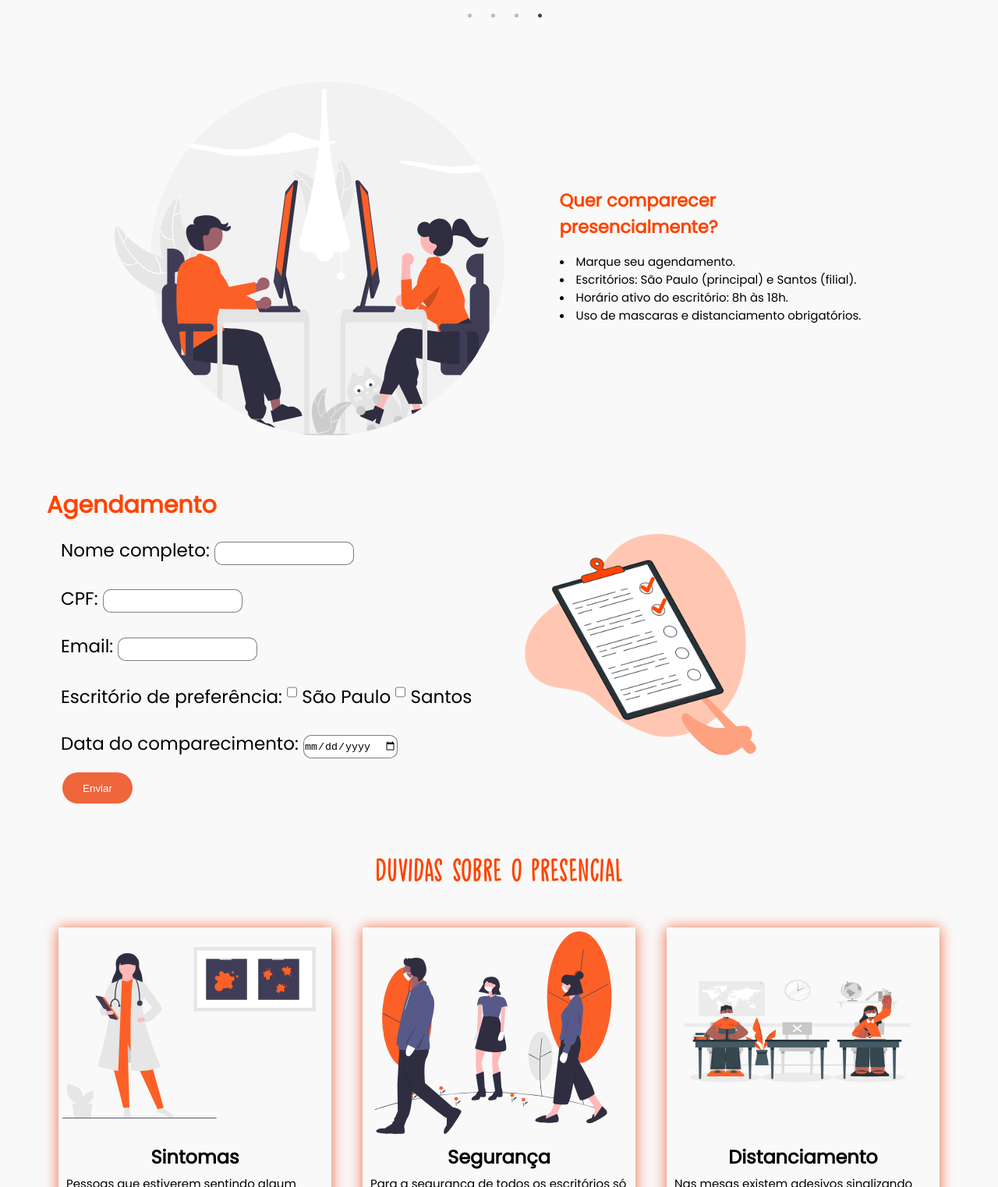
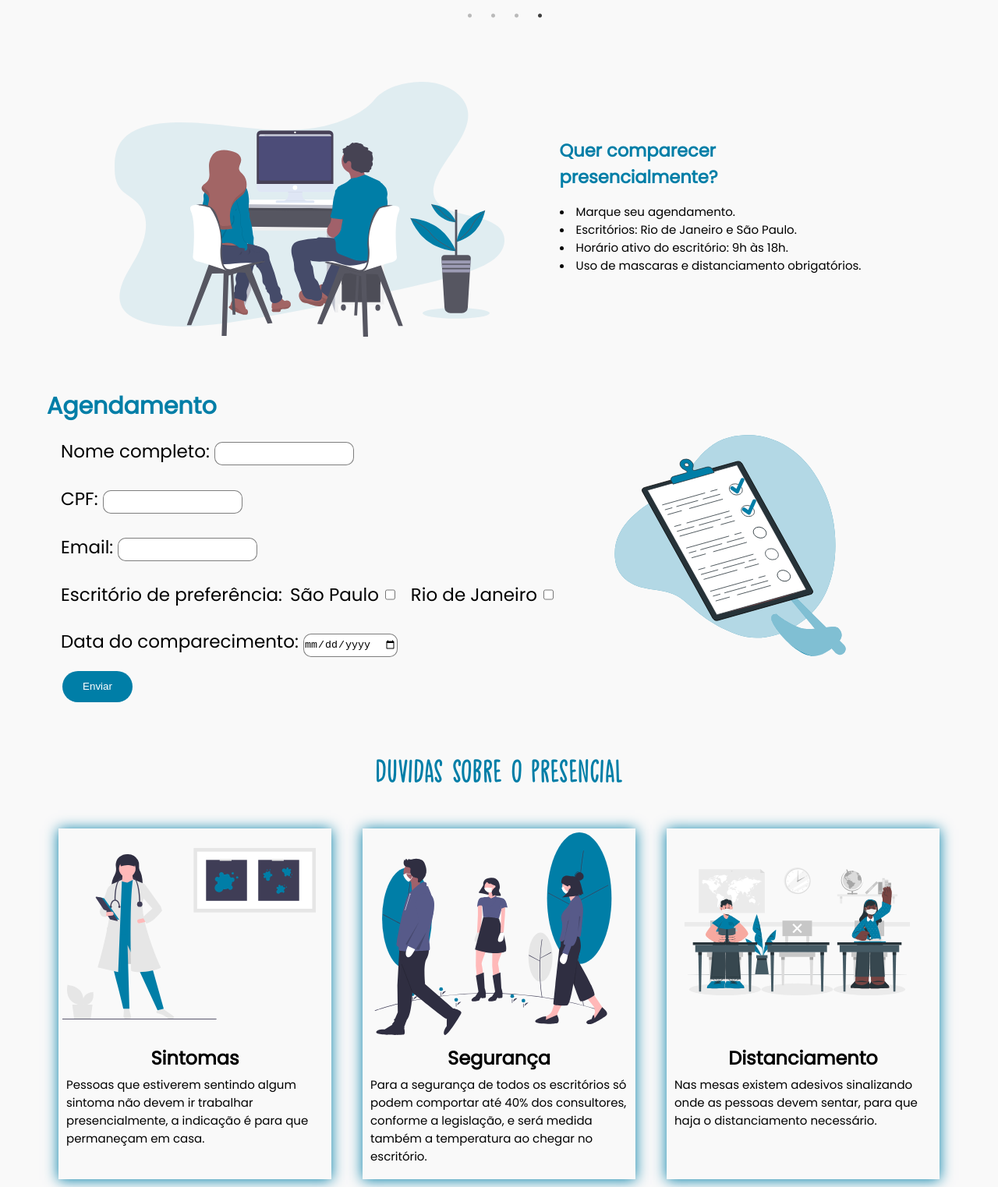
Before and after one commit to EsterKarolyne/FcamaraDesafio, a plain HTML site: page index.html in a window 1280 px wide. Shown: the part 1277-2800 px from the top of the page at 78% size. Drawn offline with nearby package versions, Linux system fonts and the light colour scheme.

Commit message:
finaliza projeto

```diff
--- a/index.html
+++ b/index.html
@@ -15,7 +15,7 @@
 
     <script src="script.js"></script>
 
-    <title>teste</title>
+    <title>MyProject</title>
 </head>
 
 <body>
@@ -23,7 +23,7 @@
     <header class="containerHeader">
 
         <div class="headerDesktop">
-            <h1 class="logo"><img class="logotipo" src="img/logotipo.png" alt=""></h1>
+            <h1 class="logo"><i class="fas fa-syringe"></i></h1>
             <div class="containerNav">
                 <a class="navHeader" href="#home">Home</a>
                 <a class="navHeader" href="#atuacao">atuação</a>
@@ -68,12 +68,15 @@
             <div class="textoOne">
 
                 <h2>Home Office?</h2>
-                <p>Com a Pandemia da Covid-19, muita coisa mudou. O trabalho remoto foi necessário para aqueles que se comprometem com a vida. Porém, hoje com a vacinação em andamento, já podemos enxergar novas possibilidades, a reabertura da nossa empresa ja é possivel, no entanto,o trabalho remoto ja é uma realidade <strong>opcional</strong> por aqui! </p>
+                <p>Com a Pandemia da Covid-19, muita coisa mudou. O trabalho remoto foi necessário para aqueles que se
+                    comprometem com a vida. Porém, hoje com a vacinação em andamento, já podemos enxergar novas
+                    possibilidades, a reabertura da nossa empresa ja é possivel, no entanto,o trabalho remoto ja é uma
+                    realidade <strong>opcional</strong> por aqui! </p>
 
             </div>
 
             <div class="imgDiv">
-                <img class="imgOne" src="img/img1.svg" alt="">
+                <img class="imgOne" src="img/Imagem1.svg" alt="dev-code">
             </div>
 
         </div>
@@ -102,15 +105,15 @@
         <div class="containerRegras">
 
             <div class="divImg2">
-            <img class="img2" src="img/img2.svg" alt="">
+                <img class="img2" src="img/imagem2.svg" alt="">
             </div>
 
             <div class="textTwo">
                 <h2>Quer comparecer presencialmente?</h2>
                 <p>
                     <li>Marque seu agendamento.</li>
-                <li>Escritórios: São Paulo (principal) e Santos (filial).</li>
-                <li>Horário ativo do escritório: 8h às 18h.</li>
+                    <li>Escritórios: Rio de Janeiro e São Paulo.</li>
+                    <li>Horário ativo do escritório: 9h às 18h.</li>
                     <li>Uso de mascaras e distanciamento obrigatórios.</li>
                 </p>
             </div>
@@ -123,16 +126,27 @@
             <div class="containerElements">
                 <h2>Agendamento</h2>
                 <div>
-                    <div class="divElements" >Nome completo:  <input type="text"></div>
-                    <div class="divElements">CPF:  <input type="number"><br></div>
+                    <div class="divElements">Nome completo: <input type="text"></div>
+                    <div class="divElements">CPF: <input type="number"><br></div>
                 </div>
-                <div class="divElements">Email:  <input type="email"></div>
-                <div class="divElements">Escritório de preferência:  <input type="checkbox" name="" id=""> São Paulo <input type="checkbox" name="" id=""> Santos <br></div>
-                <div class="divElements">Data do comparecimento:  <input type="date" name="" id=""></div>
-                <div class="divButton"><button class="botaoAgendar" type="submit" onclick="enviar()">Enviar</button></div>
+                <div class="divElements">Email: <input type="email"></div>
+                <div class="divLocal divElements"><p>Escritório de preferência:</p>
+                    <div class="boxLocal">
+                        <label for="localSP">São Paulo</label>
+                        <input id="localSP" class="checkLocal" type="checkbox">
+                    </div>
+                    <div class="boxLocal">
+                        <label for="localRJ">Rio de Janeiro</label>
+                        <input id="localRJ" class="checkLocal" type="checkbox"><br>
+                    </div>
                 </div>
 
-            <div><img class="imgChecklist" src="img/Checklist.png" alt=""></div>
+                <div class="divElements">Data do comparecimento: <input type="date" ></div>
+                <div class="divButton"><button class="botaoAgendar" type="submit" onclick="enviar()">Enviar</button>
+                </div>
+            </div>
+
+            <div><img class="imgChecklist" src="img/Checklist-bro.svg" alt=""></div>
 
         </div>
     </form>
@@ -140,23 +154,28 @@
 
     <section id="duvidas">
 
-        <div class="titleContainerBox"><h2>Duvidas sobre o presencial</h2></div>
+        <div class="titleContainerBox">
+            <h2>Duvidas sobre o presencial</h2>
+        </div>
 
         <div class="containerBox">
             <div class="box">
-               <img class="imgBox" src="img/box1.svg" alt="">
+                <img class="imgBox" src="img/card1.svg" alt="doctor">
                 <h2>Sintomas</h2>
-               <p class="textBox">Pessoas que estiverem sentindo algum sintoma não devem ir trabalhar presencialmente, a indicação é para que permaneçam em casa. </p>
+                <p class="textBox">Pessoas que estiverem sentindo algum sintoma não devem ir trabalhar presencialmente,
+                    a indicação é para que permaneçam em casa. </p>
             </div>
             <div class="box">
-               <img class="imgBox" src="img/box2.svg" alt="">
+                <img class="imgBox" src="img/card2.svg" alt="people with mask">
                 <h2>Segurança</h2>
-                <p class="textBox">Para a segurança de todos os escritórios só podem comportar até 40% dos consultores, conforme a legislação, e será medida também a temperatura ao chegar no escritório.</p>
+                <p class="textBox">Para a segurança de todos os escritórios só podem comportar até 40% dos consultores,
+                    conforme a legislação, e será medida também a temperatura ao chegar no escritório.</p>
             </div>
             <div class="box">
-               <img class="imgBox" src="img/box3.png" alt="">
+                <img class="imgBox" src="img/card3.svg" alt="social distance">
                 <h2>Distanciamento</h2>
-               <p class="textBox">Nas mesas existem adesivos sinalizando onde os #SangueLaranjas devem sentar, para que haja o distanciamento necessário.</p>
+                <p class="textBox">Nas mesas existem adesivos sinalizando onde as pessoas devem sentar, para que haja o
+                    distanciamento necessário.</p>
             </div>
         </div>
 
--- a/style.css
+++ b/style.css
@@ -12,7 +12,7 @@
 }
 
 *::selection{
-    background: rgb(239, 101, 60) ;
+    background: #007ea7; ;
     color:#fff;
 }
 
@@ -27,7 +27,7 @@ header{
     display: flex;
     padding: 20px;
     align-items: center;
-    box-shadow: 0px 1px 17px 0px rgb(239, 101, 60);
+    box-shadow: 0px 1px 17px 0px #007ea7;
     position:sticky;
     top: 0;
     z-index: 9;
@@ -42,7 +42,7 @@ header{
 h1{
     font-size: 35px;
     font-family: Daily;
-    color: rgb(254, 68, 0);
+    color: #007ea7;
     letter-spacing:1.5px;
     margin-left: 30px;
 }
@@ -60,7 +60,7 @@ a{
 }
 
 a:hover{
-    background-color:  rgb(239, 101, 60);
+    background-color:  #007ea7;
 }
 
 
@@ -81,7 +81,7 @@ a:hover{
     width: 50px;
     height:30px;
     border-radius: 15px;
-    border-color: rgb(254, 68, 0);
+    border-color: #007ea7;
     cursor: pointer;
     transition: 0.2s;
 }
@@ -153,7 +153,7 @@ a:hover{
 .textoOne h2{
     font-size: 50px;
     font-family: Daily;
-    color: rgb(254, 68, 0);
+    color: #007ea7;
 }
 
 .textoOne p{
@@ -181,7 +181,7 @@ a:hover{
 .titleCarousel{
     margin-top: 50px;
     text-align: center;
-    color: rgb(254, 68, 0);
+    color: #007ea7;;
 }
 
 .carousel{
@@ -230,7 +230,7 @@ a:hover{
 }
 
 .textTwo h2{
-    color:rgb(254, 68, 0);
+    color:#007ea7;
 }
 
 .textTwo p{
@@ -240,7 +240,7 @@ a:hover{
 }
 
 .textTwo:hover{
-    background-color: rgba(239, 102, 60, 0.459);
+    background-color: #007da756;
     transform:scale(1.2);
     border-radius: 0 45px 0 45px;
 }
@@ -258,7 +258,7 @@ a:hover{
 }
 
 .containerElements h2{
-    color: rgb(254, 68, 0);
+    color: #007ea7;
     font-size: 30px;
 }
 
@@ -269,11 +269,29 @@ a:hover{
 
 }
 
+.divLocal{
+    display: flex;
+}
+
 input{
     height: 28px;
     border-radius: 10px;
     /* border: none; */
     border: 1px rgba(0, 0, 0, 0.507) solid ;
+}
+
+.checkLocal{
+    display: flex;
+    justify-content:center;
+    align-items: center;
+    margin-left: 8px;
+}
+
+.boxLocal{
+    display: flex;
+    align-items: center;
+    margin: 0 10px;
+
 }
 
 input:hover{
@@ -284,7 +302,7 @@ input:hover{
     width:90px;
     height:40px;
     border: none;
-    background-color:rgb(239, 101, 60);
+    background-color:#007ea7;;
     color: white;
     border-radius:20px;
     cursor: pointer;
@@ -292,7 +310,7 @@ input:hover{
 }
 
 .botaoAgendar:hover{
-    background-color:rgb(254, 68, 0);
+    background-color:#007ea7;;
 }
 
 .imgChecklist{
@@ -309,7 +327,7 @@ input:hover{
 }
 
 .titleContainerBox h2{
-    color: rgb(254, 68, 0);
+    color: #007ea7;
     font-family:Daily;
     font-size: 40px;
     letter-spacing: 1px;
@@ -325,7 +343,7 @@ input:hover{
 .box{
     width: 350px;
     height: 450px;
-    box-shadow: 0px 1px 17px 0px rgb(239, 101, 60);
+    box-shadow: 0px 1px 17px 0px #007ea7;
     margin:20px;
     transition: transform .3s ease-in-out;
 }
@@ -355,7 +373,7 @@ input:hover{
 /* footer */
 
 footer{
-    background-color: rgb(254, 68, 0);
+    background-color: #007ea7;
     width:90%;
     height:98px;
     margin:0 auto;
```
Also changed, not shown: img/Checklist-bro.svg (added), img/Checklist.png (deleted), img/Checklist.svg (added), img/Imagem1.svg (added), img/box1.svg (deleted), img/box2.svg (deleted), img/box3.png (deleted), img/card1.svg (added), img/card2.svg (added), img/card3.svg (added), img/imagem2.svg (added), img/img1.svg (deleted), img/logotipo.png (deleted). Lines whose indentation alone changed are shown as unchanged.
